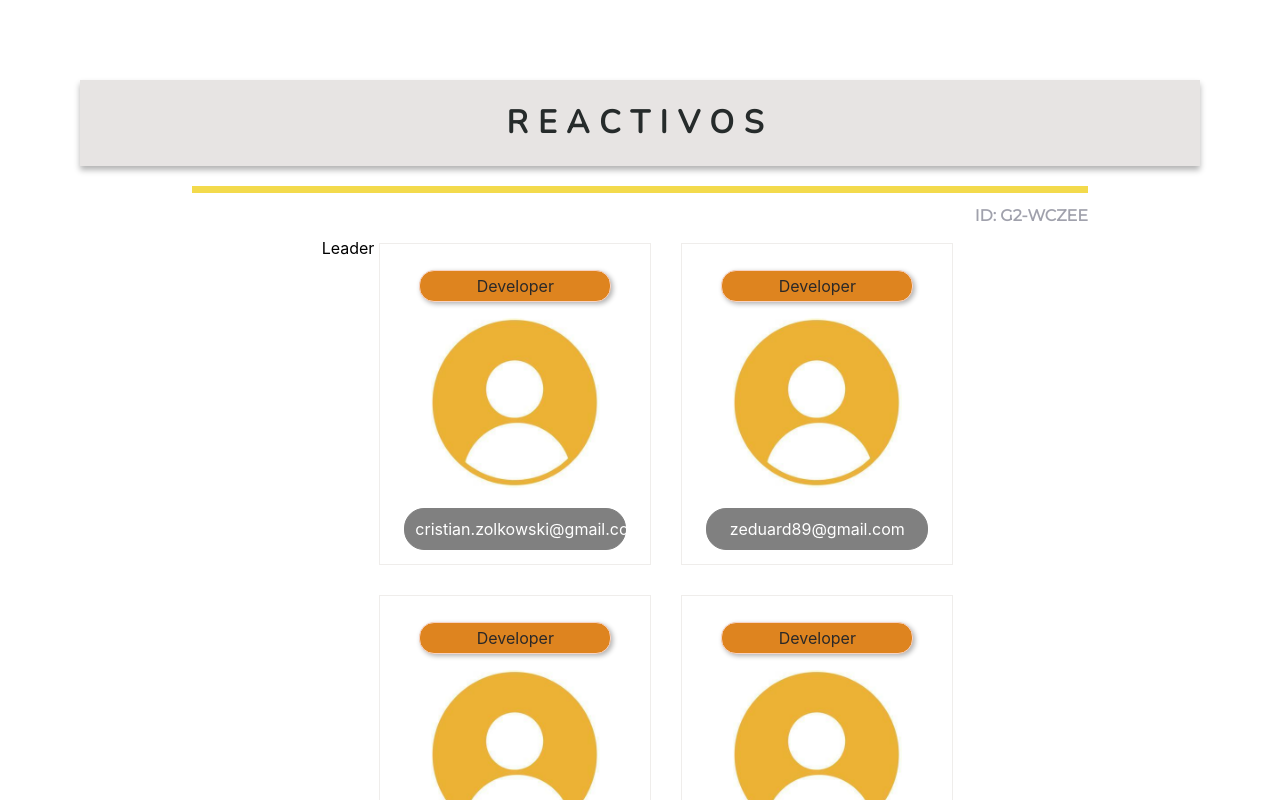
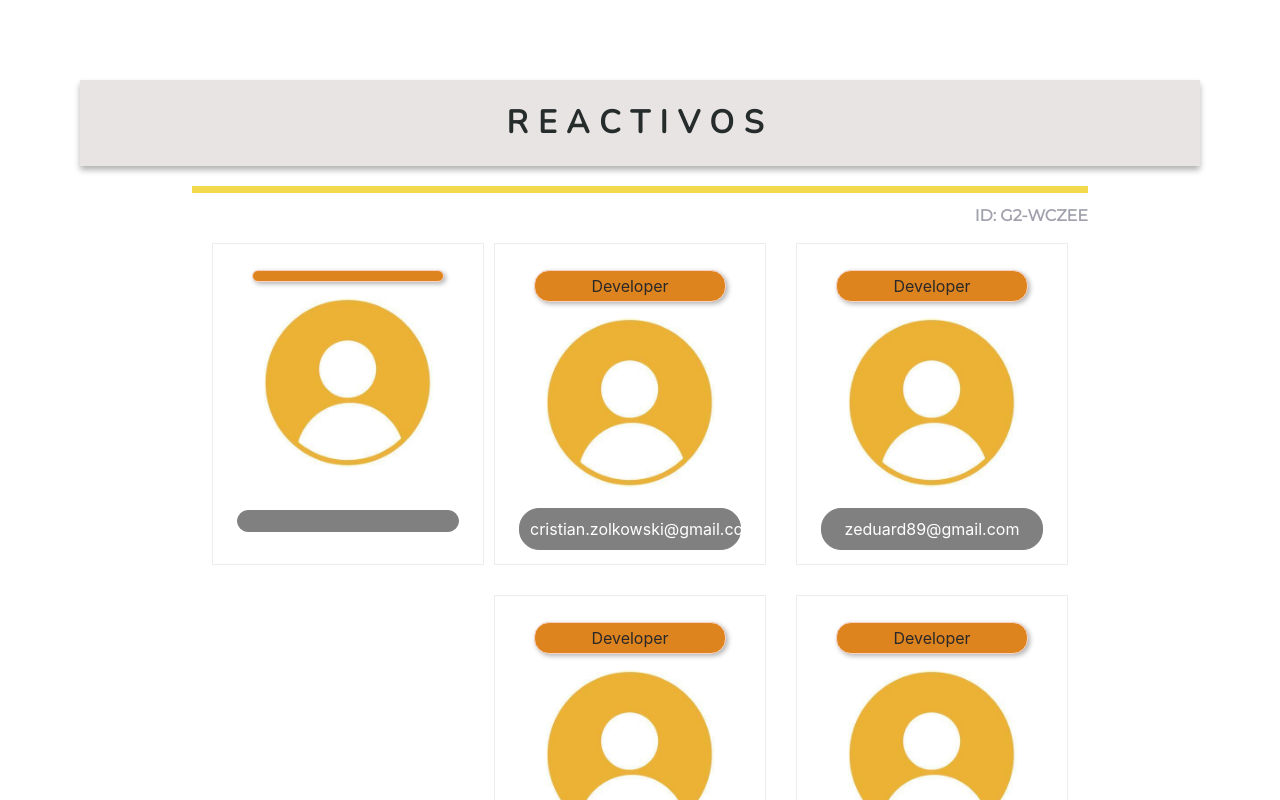
Before and after one commit to ClauJulian/reactivos_presentation, a React (Create React App) app: page / in a window 1280 px wide. Shown: the top 800 px of the page. Built offline with nearby package versions, Linux system fonts and the light colour scheme.

Commit message:
componente leader

```diff
--- a/src/components/Leader/Leader.jsx
+++ b/src/components/Leader/Leader.jsx
@@ -1,15 +1,27 @@
 import React from 'react'
-import styleLeader from './Leader.module.css'
+import Card from '../Card/Card';
+import styleLeader from './Leader.module.css';
+
 
 // 1. LEADER_JSX -> Traer el modelo de /Card
 // 2. LEADER_JSX -> Usar el Objeto "members" de APP y crear la vista del Leader. Se puede usar find() para rescatar el leader.
 // 3. LEADER_MODULE.CSS -> Generar los estilos en Leader.module.css
 // 4. LEADER_JSX Usar -> los estilos con className={styleLeader.NOMBRECLASE}
 
-const Leader = () => {
+const Leader = ({leader}) => {
+
+const member = {leader};
+
+
+
   return (
-    <div>Leader</div>
+    <>
+      <div className={styleLeader.leader}>
+        <Card key={member.id} member={member}/>
+      </div>
+    </>
+
   )
 }
 
-export default Leader
+export default Leader;
```
